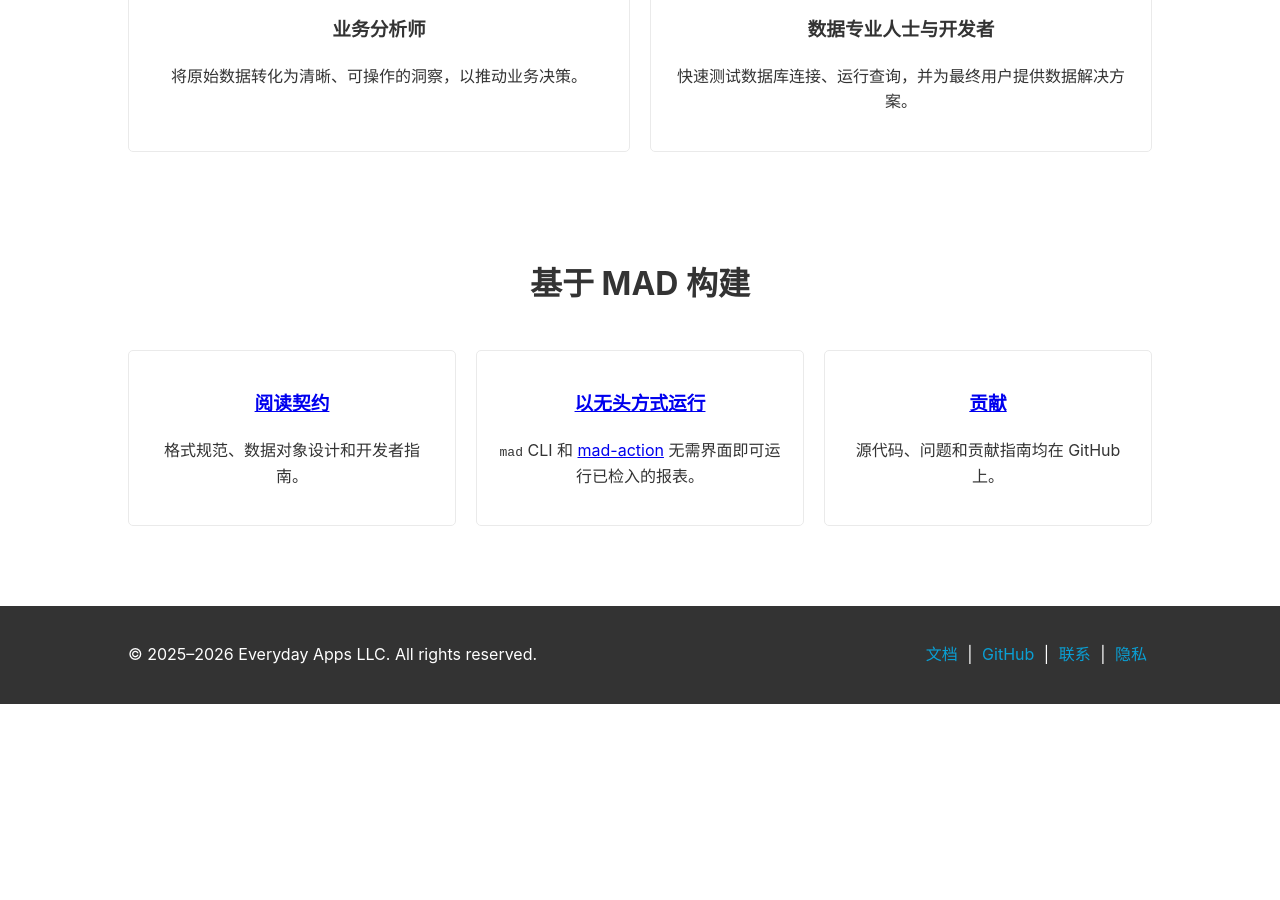
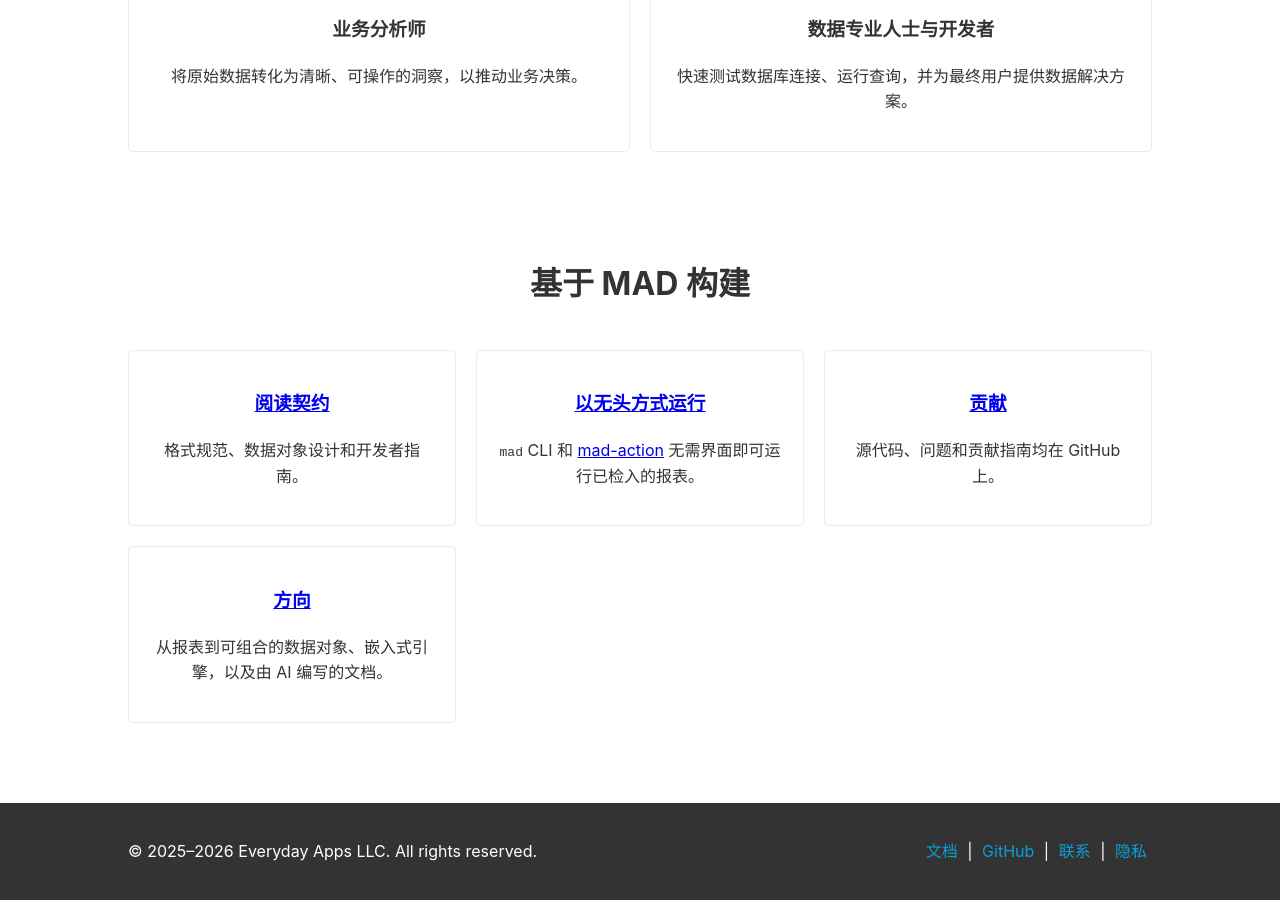
Before and after one commit to mthomason/mad.github.io, a Jekyll site: the page built from zh/index.html, in a window 1280 px wide and 900 px high, scrolled down 2537 px. Built offline with Jekyll 4.4.1, drawn with Linux system fonts in a browser that asks for light colours; before the commit the page ends 3241 px from its top, so only the background shows below that.

Commit message:
site(zh): link the revised vision
Signed-off-by: Michael Thomason <mthomason@gmail.com>

```diff
--- a/zh/index.html
+++ b/zh/index.html
@@ -154,6 +154,10 @@ lang: zh-CN
 					<h3><a href="https://github.com/mthomason/MAD">贡献</a></h3>
 					<p>源代码、问题和贡献指南均在 GitHub 上。</p>
 				</div>
+				<div class="audience-item">
+					<h3><a href="https://docs.everydayapps.com/zh/vision.html">方向</a></h3>
+					<p>从报表到可组合的数据对象、嵌入式引擎，以及由 AI 编写的文档。</p>
+				</div>
 			</div>
 		</div>
 	</section>
```
